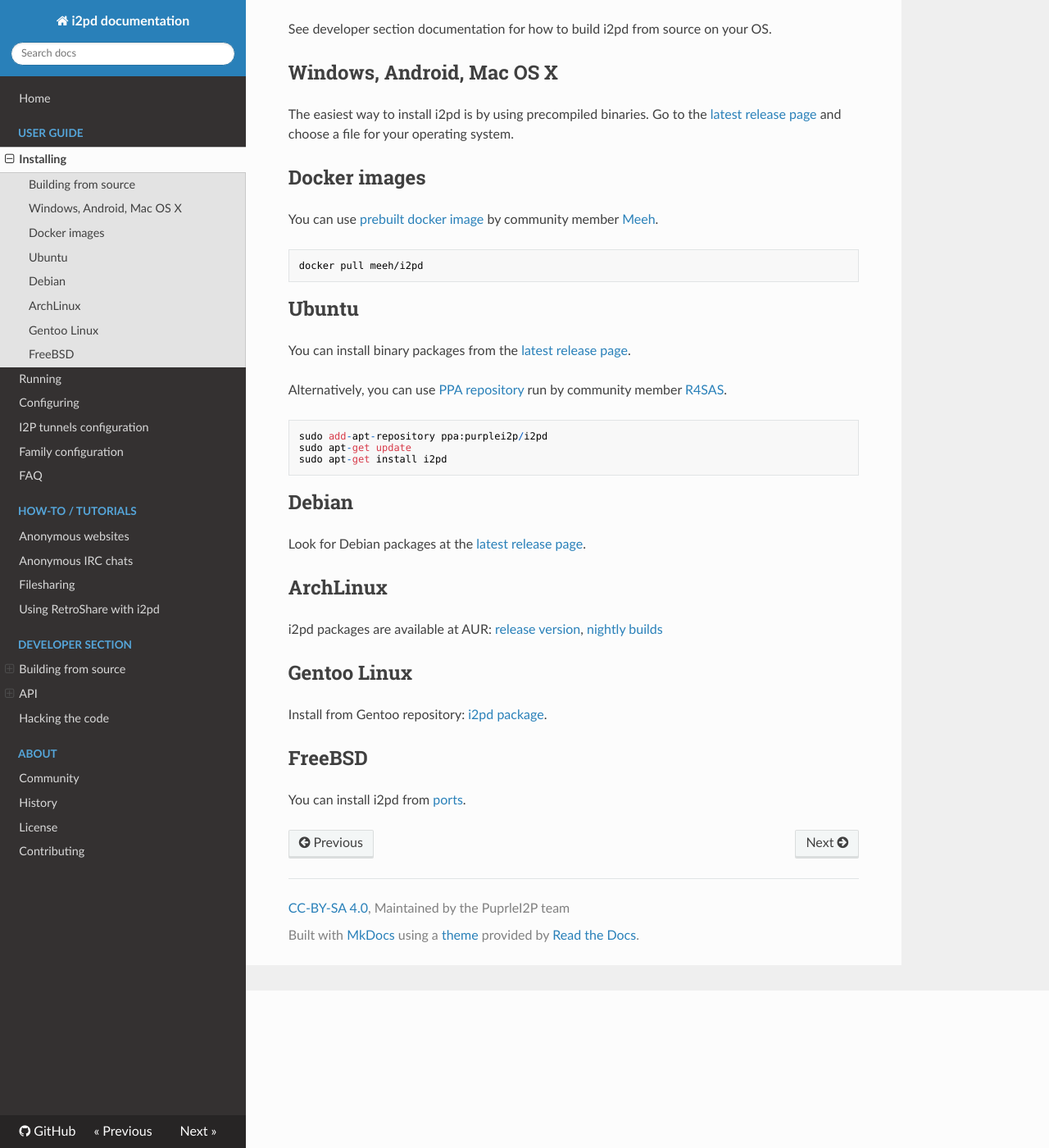
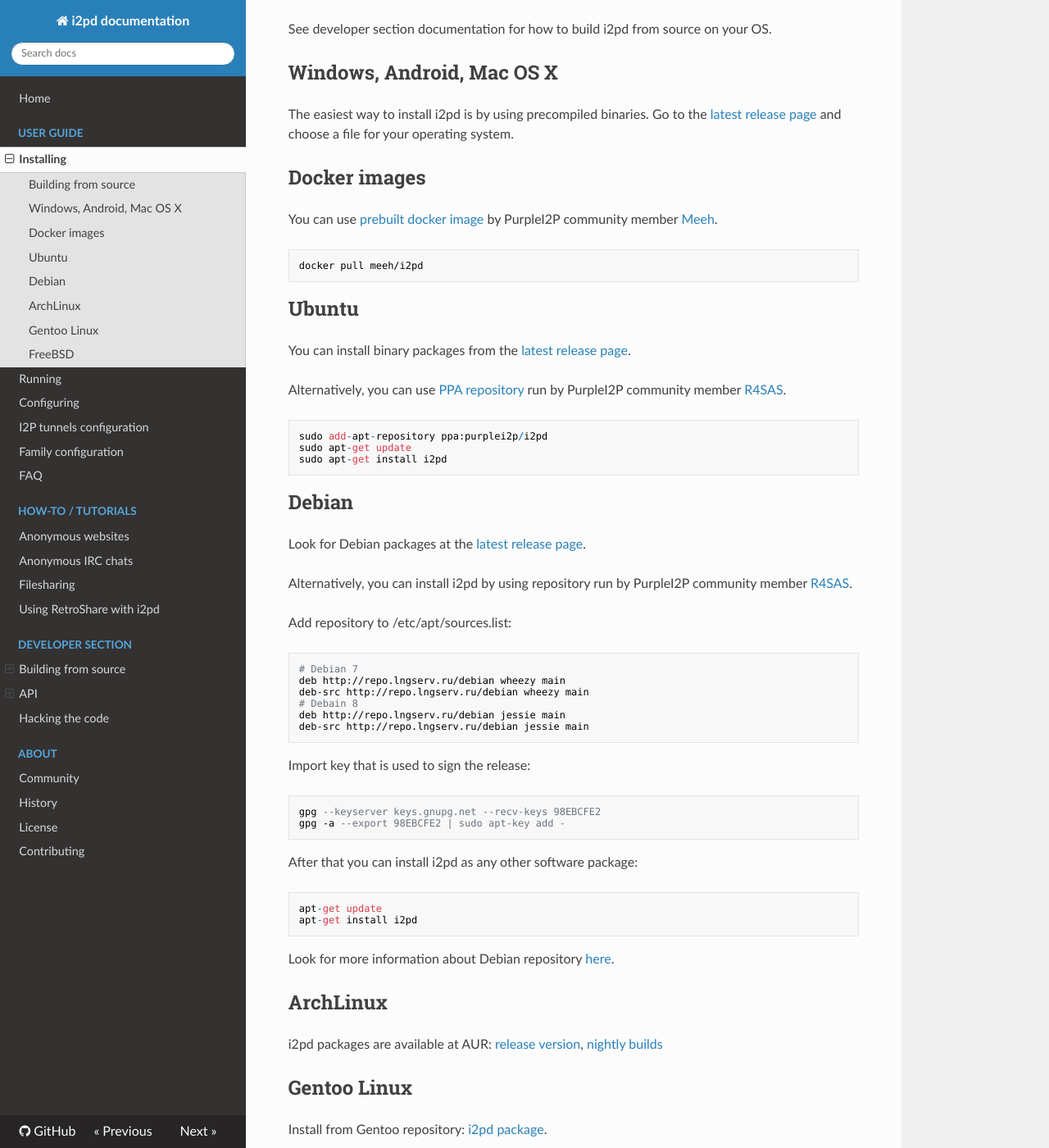
Before and after one commit to PurpleI2P/i2pd_docs_en, an MkDocs documentation site: the page built from docs/user-guide/install.md, in a window 1280 px wide and 1400 px high, scrolled down 192 px. Shown: the whole window at 82% size. Built offline with MkDocs 1.6.1, drawn with Linux system fonts in a browser that asks for light colours; nearby versions of some CDN libraries; old or Windows-style settings are respelled for this version of MkDocs.

Commit message:
Add Debian repositories instructions

```diff
--- a/docs/user-guide/install.md
+++ b/docs/user-guide/install.md
@@ -16,7 +16,7 @@ Go to the [latest release page](https://github.com/PurpleI2P/i2pd/releases/lates
 
 ## Docker images
 
-You can use [prebuilt docker image](https://hub.docker.com/r/meeh/i2pd/) by community member [Meeh](https://twitter.com/mikalv).
+You can use [prebuilt docker image](https://hub.docker.com/r/meeh/i2pd/) by PurpleI2P community member [Meeh](https://twitter.com/mikalv).
 
     docker pull meeh/i2pd
 
@@ -25,7 +25,7 @@ You can use [prebuilt docker image](https://hub.docker.com/r/meeh/i2pd/) by comm
 
 You can install binary packages from the [latest release page](https://github.com/PurpleI2P/i2pd/releases/latest).
 
-Alternatively, you can use [PPA repository](https://launchpad.net/~purplei2p/+archive/ubuntu/i2pd) run by community member [R4SAS](https://twitter.com/i2pr4sas).
+Alternatively, you can use [PPA repository](https://launchpad.net/~purplei2p/+archive/ubuntu/i2pd) run by PurpleI2P community member [R4SAS](https://twitter.com/i2pr4sas).
 
     sudo add-apt-repository ppa:purplei2p/i2pd
     sudo apt-get update
@@ -35,6 +35,29 @@ Alternatively, you can use [PPA repository](https://launchpad.net/~purplei2p/+ar
 ## Debian
 
 Look for Debian packages at the [latest release page](https://github.com/PurpleI2P/i2pd/releases/latest).
+
+Alternatively, you can install i2pd by using repository run by PurpleI2P community member [R4SAS](https://twitter.com/i2pr4sas).
+
+Add repository to /etc/apt/sources.list:
+
+    # Debian 7
+    deb http://repo.lngserv.ru/debian wheezy main
+    deb-src http://repo.lngserv.ru/debian wheezy main
+    # Debain 8
+    deb http://repo.lngserv.ru/debian jessie main
+    deb-src http://repo.lngserv.ru/debian jessie main
+
+Import key that is used to sign the release:
+
+    gpg --keyserver keys.gnupg.net --recv-keys 98EBCFE2
+    gpg -a --export 98EBCFE2 | sudo apt-key add -
+
+After that you can install i2pd as any other software package:
+
+    apt-get update
+    apt-get install i2pd
+
+Look for more information about Debian repository [here](https://repo.lngserv.ru/.help/readme.txt).
 
 
 ## ArchLinux
```
